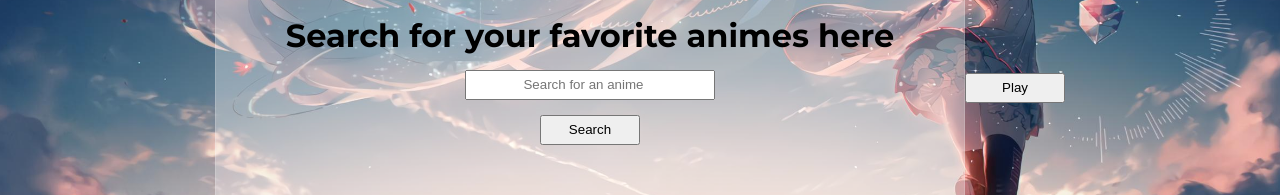
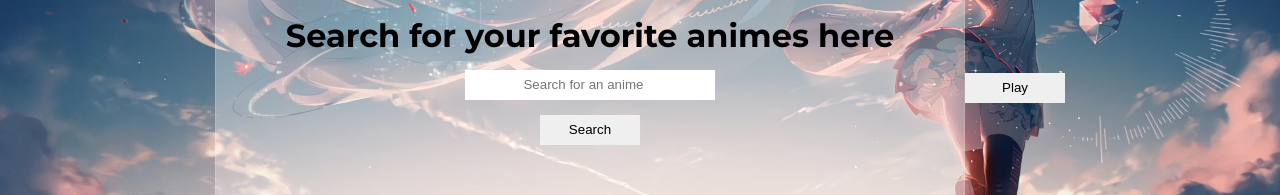
Before and after one commit to CSJLU/anime-list-project, a React (Vite) app in the folder client/: page / in a window 1280 px wide. Shown: the part 320-515 px from the top of the page. Built offline with nearby package versions, Linux system fonts and the light colour scheme.

Commit message:
Remove button borders and combine shared styles

```diff
--- a/client/src/components/Hero.css
+++ b/client/src/components/Hero.css
@@ -18,10 +18,14 @@ form {
     flex-direction: column;
 }
 
-
-h1 {
+h1, .search-input, input::placeholder {
     text-align: center;
 }
+
+.search-input {
+    margin-top: 15px;
+}
+
 
 .card {
     display: flex;
@@ -34,13 +38,13 @@ h1 {
     height: 350px;
 }
 
-.search-input {
-    margin-top: 15px;
-    text-align: center;
+
+input, button {
+    height: 30px;
+    border: none;
 }
 
 input {
-    height: 30px;
     width: 250px;
 }
 
@@ -49,9 +53,4 @@ button {
     margin-top: 15px;
     margin-left: auto;
     margin-right: auto;
-    height: 30px;
 }
-
-input::placeholder {
-    text-align: center;
-}
```
